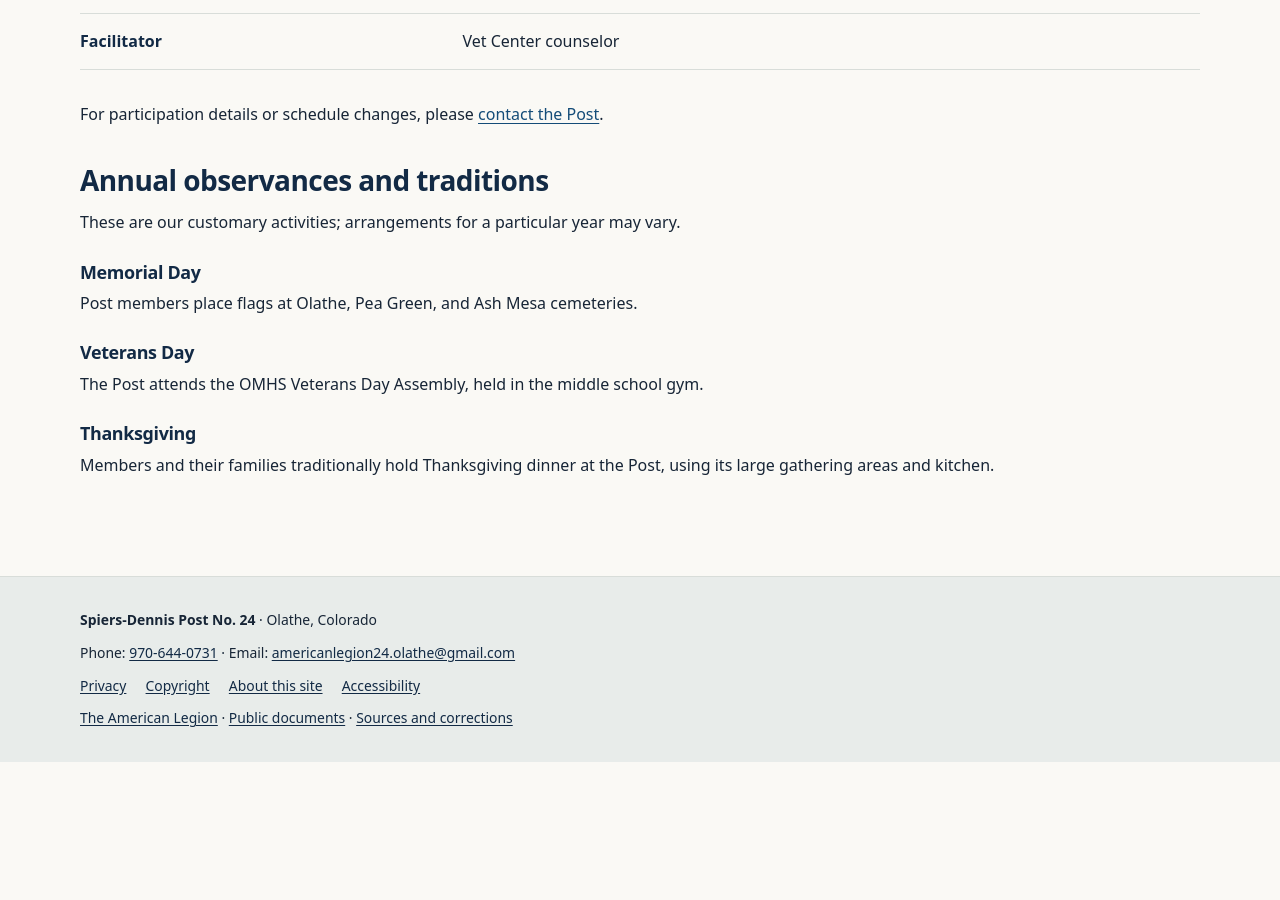
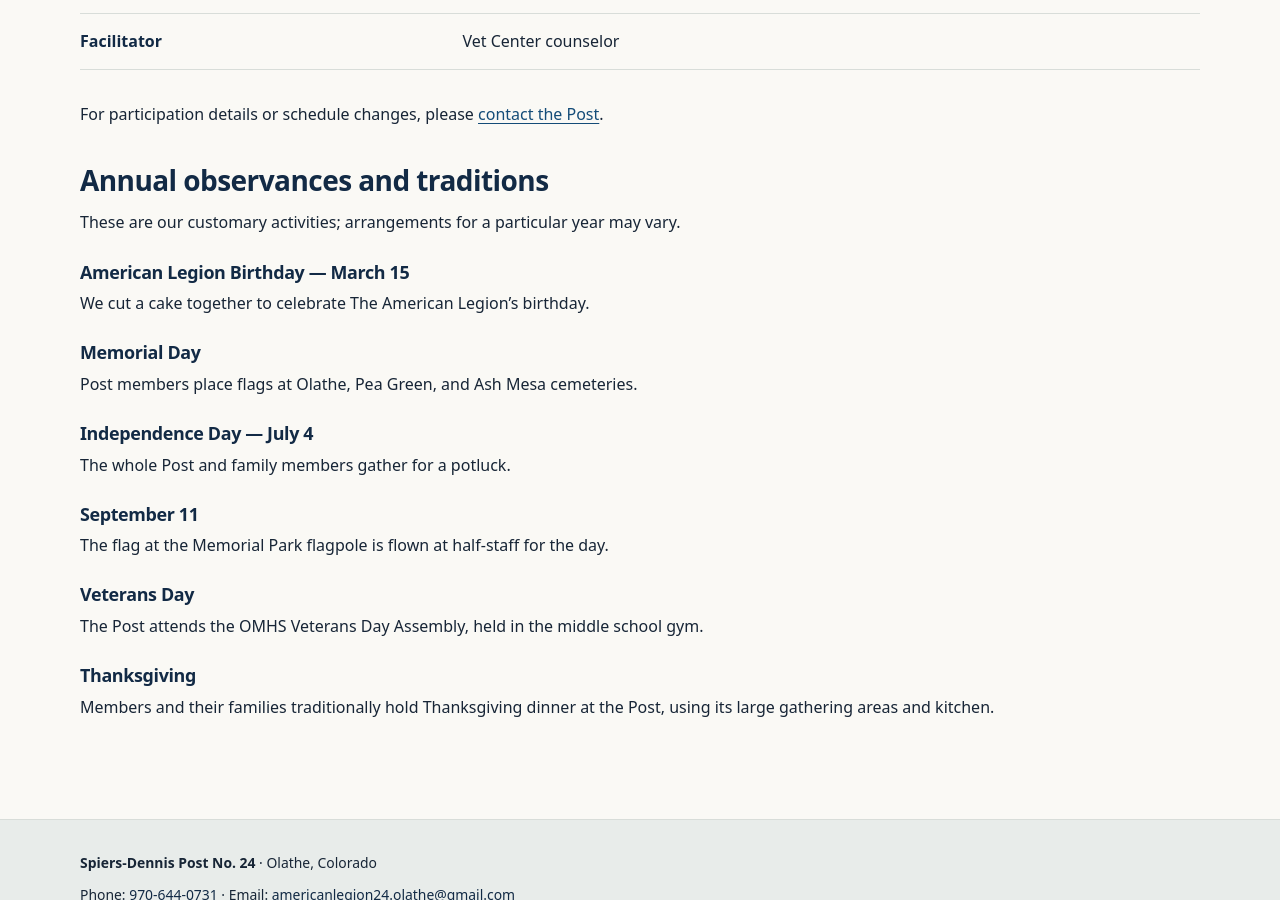
Before and after one commit to SPIERS-DENNIS-POST/spiers-dennis-post.github.io, a Jekyll site: the page built from meetings/index.md, in a window 1280 px wide and 900 px high, scrolled down 1888 px. Built offline with Jekyll 4.4.1, drawn with Linux system fonts in a browser that asks for light colours; before the commit the page ends 2650 px from its top, so only the background shows below that.

Commit message:
Add Legion birthday, July Fourth potluck, and September 11 observance

```diff
--- a/meetings/index.md
+++ b/meetings/index.md
@@ -23,8 +23,14 @@ Our PTSD Group meets at the Post hall on Thursdays and is conducted by a Vet Cen
 <p>For participation details or schedule changes, please <a href="{{ '/contact/' | relative_url }}">contact the Post</a>.</p>
 ## Annual observances and traditions
 These are our customary activities; arrangements for a particular year may vary.
+### American Legion Birthday — March 15
+We cut a cake together to celebrate The American Legion's birthday.
 ### Memorial Day
 Post members place flags at Olathe, Pea Green, and Ash Mesa cemeteries.
+### Independence Day — July 4
+The whole Post and family members gather for a potluck.
+### September 11
+The flag at the Memorial Park flagpole is flown at half-staff for the day.
 ### Veterans Day
 The Post attends the OMHS Veterans Day Assembly, held in the middle school gym.
 ### Thanksgiving
```
